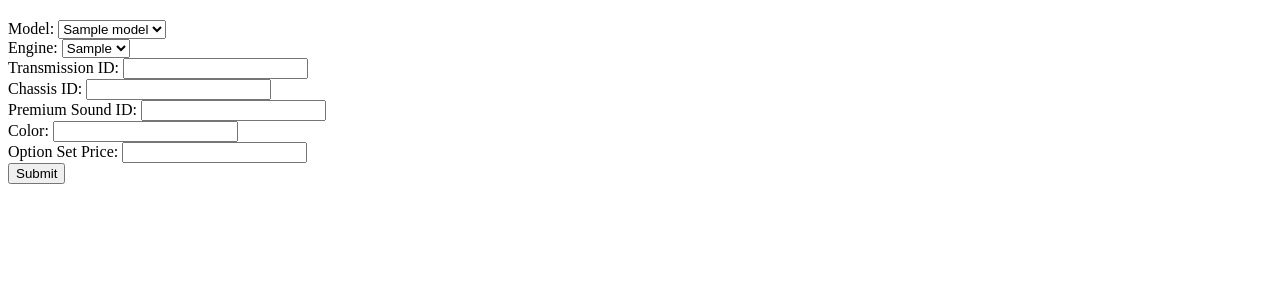
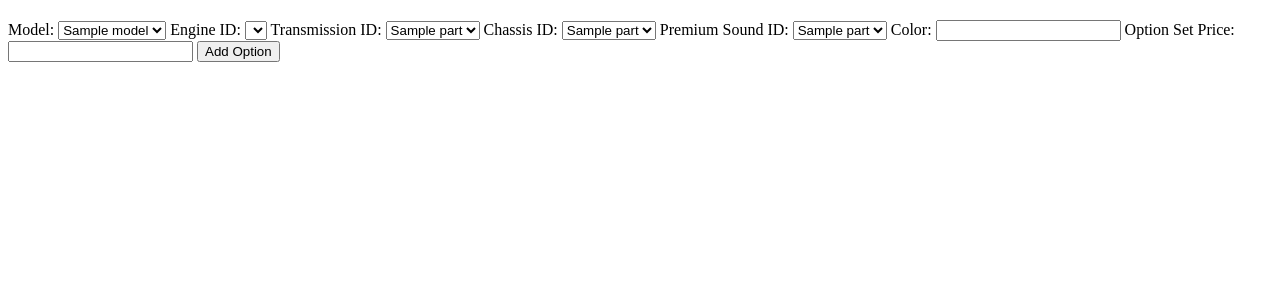
Before and after one commit to alonbenach/flask-car-company, a Flask app: page /car_option/new in a window 1280 px wide. Shown: the part 144-444 px from the top of the page. Run offline with Flask 3, Linux system fonts and the light colour scheme; tables that the repository leaves empty hold one stand-in row (values such as "Sample post"); lists and menus that the app fills with data are empty.

Commit message:
add all logical connections

```diff
--- a/code/routes/caroptions.py
+++ b/code/routes/caroptions.py
@@ -1,21 +1,20 @@
-from flask import Blueprint, render_template, request, redirect, url_for
-from ..models import CarOption, CarModel, Engine, db
+from flask import Blueprint, request, render_template, redirect, url_for
+from ..models import CarOption, CarModel, CarPart, db
 
 caroptions_bp = Blueprint("caroptions", __name__)
 
 
-@caroptions_bp.route("/car_option/new", methods=["GET", "POST"])
-def new_car_option():
+@caroptions_bp.route("/car_options", methods=["GET", "POST"])
+def car_options():
     if request.method == "POST":
-        model_id = request.form["model_id"]
-        engine_id = request.form["engine_id"]
-        transmission_id = request.form["transmission_id"]
-        chassis_id = request.form["chassis_id"]
-        premium_sound_id = request.form["premium_sound_id"]
-        color = request.form["color"]
-        option_set_price = request.form["option_set_price"]
-
-        new_option = CarOption(
+        model_id = request.form.get("model_id")
+        engine_id = request.form.get("engine_id")
+        transmission_id = request.form.get("transmission_id")
+        chassis_id = request.form.get("chassis_id")
+        premium_sound_id = request.form.get("premium_sound_id")
+        color = request.form.get("color")
+        option_set_price = request.form.get("option_set_price")
+        car_option = CarOption(
             model_id=model_id,
             engine_id=engine_id,
             transmission_id=transmission_id,
@@ -24,16 +23,70 @@ def new_car_option():
             color=color,
             option_set_price=option_set_price,
         )
-        db.session.add(new_option)
+        db.session.add(car_option)
+        db.session.commit()
+        return redirect(url_for("caroptions.car_options"))
+    car_options = CarOption.query.all()
+    return render_template("car_options.html", car_options=car_options)
+
+
+@caroptions_bp.route("/car_option/new", methods=["GET", "POST"])
+def new_car_option():
+    if request.method == "POST":
+        model_id = request.form.get("model_id")
+        engine_id = request.form.get("engine_id")
+        transmission_id = request.form.get("transmission_id")
+        chassis_id = request.form.get("chassis_id")
+        premium_sound_id = request.form.get("premium_sound_id")
+        color = request.form.get("color")
+        option_set_price = request.form.get("option_set_price")
+        car_option = CarOption(
+            model_id=model_id,
+            engine_id=engine_id,
+            transmission_id=transmission_id,
+            chassis_id=chassis_id,
+            premium_sound_id=premium_sound_id,
+            color=color,
+            option_set_price=option_set_price,
+        )
+        db.session.add(car_option)
         db.session.commit()
         return redirect(url_for("caroptions.car_options"))
 
     car_models = CarModel.query.all()
-    engines = Engine.query.all()
-    return render_template("car_option_form.html", models=car_models, engines=engines)
+    car_parts = CarPart.query.all()
+    return render_template(
+        "carmodel_form.html", car_models=car_models, car_parts=car_parts
+    )
 
 
-@caroptions_bp.route("/car_options", methods=["GET"])
-def car_options():
-    car_options = CarOption.query.all()
-    return render_template("car_options.html", car_options=car_options)
+@caroptions_bp.route("/car_option/<int:option_set_id>", methods=["GET", "POST"])
+def view_car_option(option_set_id):
+    car_option = CarOption.query.get_or_404(option_set_id)
+    if request.method == "POST":
+        car_option.model_id = request.form.get("model_id")
+        car_option.engine_id = request.form.get("engine_id")
+        car_option.transmission_id = request.form.get("transmission_id")
+        car_option.chassis_id = request.form.get("chassis_id")
+        car_option.premium_sound_id = request.form.get("premium_sound_id")
+        car_option.color = request.form.get("color")
+        car_option.option_set_price = request.form.get("option_set_price")
+        db.session.commit()
+        return redirect(url_for("caroptions.car_options"))
+
+    car_models = CarModel.query.all()
+    car_parts = CarPart.query.all()
+    return render_template(
+        "carmodel_form.html",
+        car_option=car_option,
+        car_models=car_models,
+        car_parts=car_parts,
+    )
+
+
+@caroptions_bp.route("/car_option/<int:option_set_id>/delete", methods=["POST"])
+def delete_car_option(option_set_id):
+    car_option = CarOption.query.get_or_404(option_set_id)
+    db.session.delete(car_option)
+    db.session.commit()
+    return redirect(url_for("caroptions.car_options"))
--- a/code/templates/carmodel_form.html
+++ b/code/templates/carmodel_form.html
@@ -1,29 +1,64 @@
 {% extends 'base.html' %}
 
-{% block title %}{% if car_model %}Edit{% else %}New{% endif %} Car Model{% endblock %}
+{% block title %}New Car Option{% endblock %}
 
 {% block header %}
-<h1>{% if car_model %}Edit{% else %}New{% endif %} Car Model</h1>
+  <h1>{% if car_option %}Edit{% else %}New{% endif %} Car Option</h1>
 {% endblock %}
 
 {% block content %}
-<form action="{% if car_model %}{{ url_for('carmodels.view_car_model', model_id=car_model.model_id) }}{% else %}{{ url_for('carmodels.new_car_model') }}{% endif %}" method="POST">
-    <label for="model_name">Model Name:</label>
-    <input type="text" id="model_name" name="model_name" value="{{ car_model.model_name if car_model else '' }}" required><br>
+  <form action="" method="post">
+    <label for="model_id">Model:</label>
+    <select id="model_id" name="model_id" required>
+      {% for model in car_models %}
+        <option value="{{ model.model_id }}" {% if car_option and car_option.model_id == model.model_id %}selected{% endif %}>
+          {{ model.model_name }}
+        </option>
+      {% endfor %}
+    </select>
 
-    <label for="model_base_price">Model Base Price:</label>
-    <input type="number" id="model_base_price" name="model_base_price" value="{{ car_model.model_base_price if car_model else '' }}" required><br>
+    <label for="engine_id">Engine ID:</label>
+    <select id="engine_id" name="engine_id" required>
+      {% for part in car_parts if part.engine_id %}
+        <option value="{{ part.engine_id }}" {% if car_option and car_option.engine_id == part.engine_id %}selected{% endif %}>
+          {{ part.part_name }}
+        </option>
+      {% endfor %}
+    </select>
 
-    <label for="brand_id">Brand:</label>
-    <select id="brand_id" name="brand_id">
-        <option value="">Select Brand</option>
-        {% for brand in brands %}
-        <option value="{{ brand.brand_id }}" {% if car_model and car_model.brand_id == brand.brand_id %}selected{% endif %}>
-            {{ brand.brand_name }}
+    <label for="transmission_id">Transmission ID:</label>
+    <select id="transmission_id" name="transmission_id" required>
+      {% for part in car_parts %}
+        <option value="{{ part.part_id }}" {% if car_option and car_option.transmission_id == part.part_id %}selected{% endif %}>
+          {{ part.part_name }}
         </option>
-        {% endfor %}
-    </select><br>
+      {% endfor %}
+    </select>
 
-    <button type="submit">{% if car_model %}Update{% else %}Create{% endif %}</button>
-</form>
+    <label for="chassis_id">Chassis ID:</label>
+    <select id="chassis_id" name="chassis_id" required>
+      {% for part in car_parts %}
+        <option value="{{ part.part_id }}" {% if car_option and car_option.chassis_id == part.part_id %}selected{% endif %}>
+          {{ part.part_name }}
+        </option>
+      {% endfor %}
+    </select>
+
+    <label for="premium_sound_id">Premium Sound ID:</label>
+    <select id="premium_sound_id" name="premium_sound_id" required>
+      {% for part in car_parts %}
+        <option value="{{ part.part_id }}" {% if car_option and car_option.premium_sound_id == part.part_id %}selected{% endif %}>
+          {{ part.part_name }}
+        </option>
+      {% endfor %}
+    </select>
+
+    <label for="color">Color:</label>
+    <input type="text" id="color" name="color" value="{{ car_option.color if car_option else '' }}" required>
+
+    <label for="option_set_price">Option Set Price:</label>
+    <input type="number" id="option_set_price" name="option_set_price" value="{{ car_option.option_set_price if car_option else '' }}" required>
+
+    <button type="submit">{% if car_option %}Update{% else %}Add{% endif %} Option</button>
+  </form>
 {% endblock %}
```
Also changed, not shown: code/routes/carparts.py (+7 -3 lines), code/templates/car_parts.html (added, +43 -0 lines), code/templates/carpart_form.html (+33 -58 lines), code/templates/carparts.html (deleted, +0 -22 lines).
